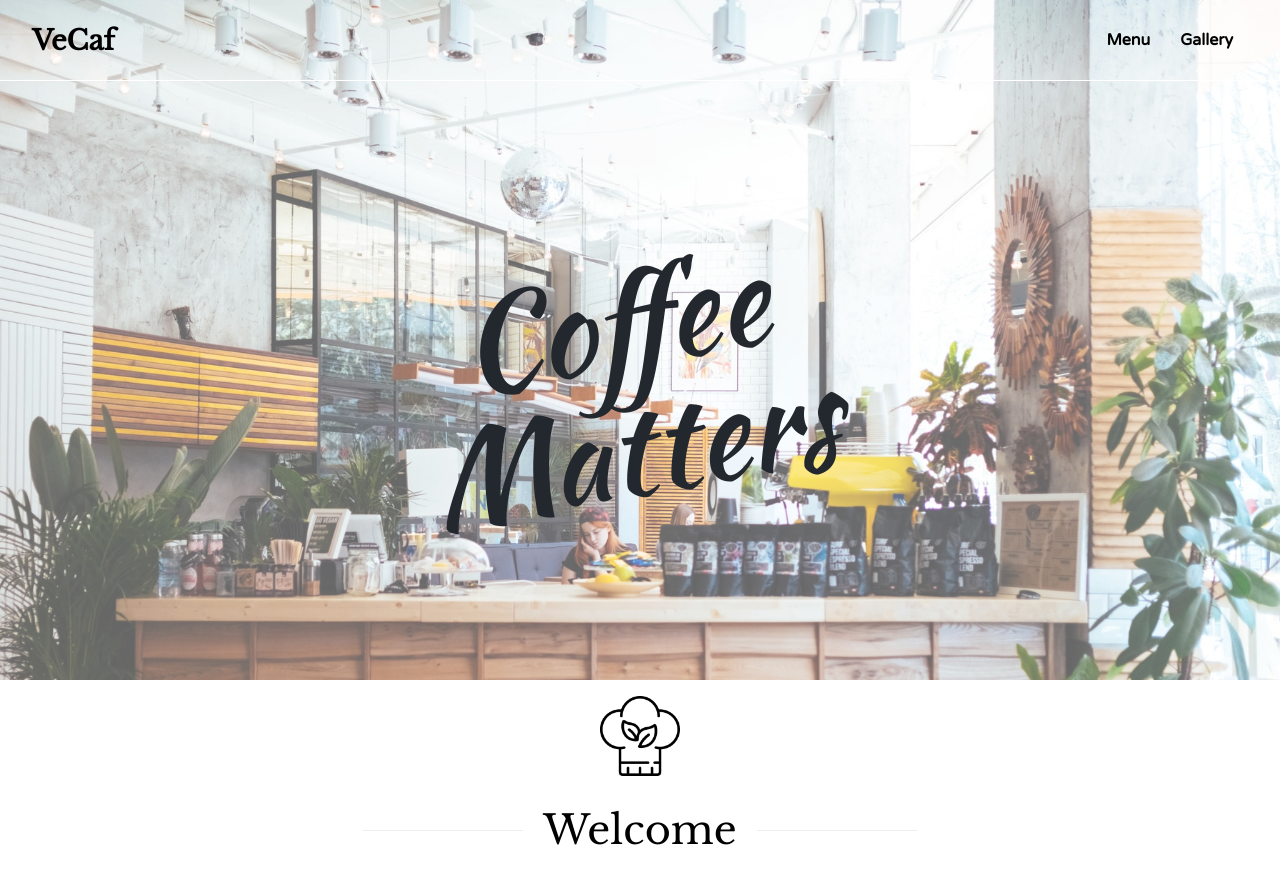
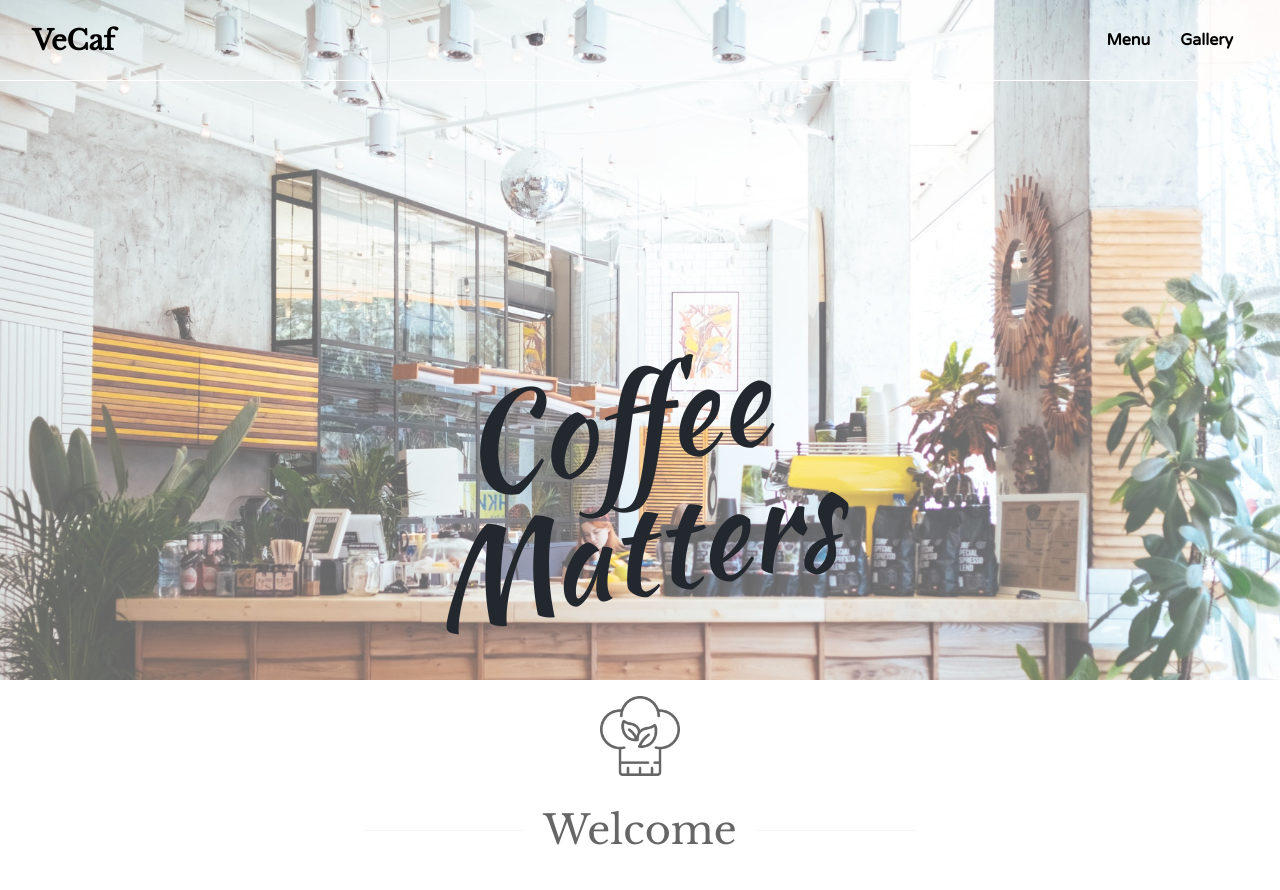
Before and after one commit to yjcyun/VeCaf, a Gatsby site: page / in a window 1280 px wide. Shown: the top 890 px of the page. Built offline with nearby package versions, Linux system fonts and the light colour scheme; Gatsby itself is replaced by a stand-in of ours.

Commit message:
Edit hero height

```diff
--- a/src/components/home/Hero.jsx
+++ b/src/components/home/Hero.jsx
@@ -39,7 +39,7 @@ const HeroText = styled.div`
   font-size: 5rem;
   color: var(--primary-clr-2);
   background: rgba(255,255,255,0.4);
-  height: calc(100% - 5rem);
+  height: 100vh;
   display: flex;
   justify-content: center;
   align-items: center;
```
